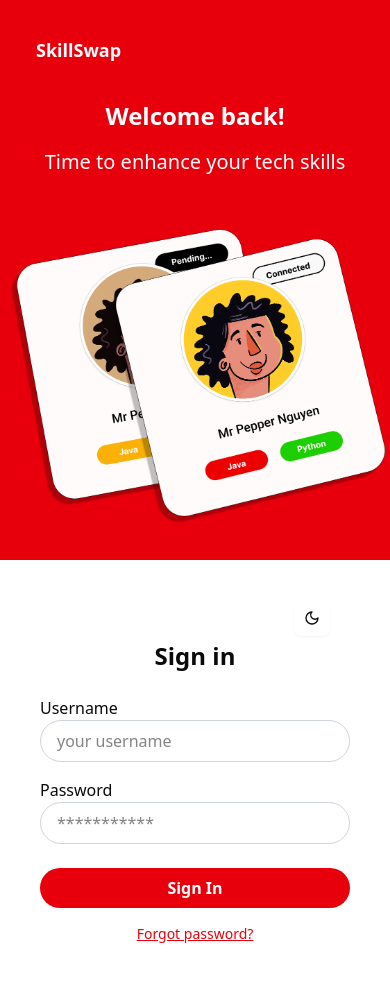
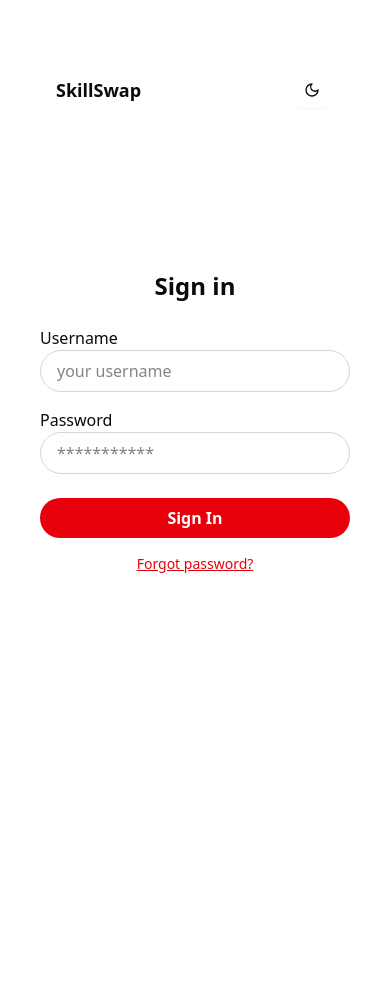
Before and after one commit to lpun-majessica/skill-swap, a Next.js app: page /login in a window 390 px wide. Shown: the top 982 px of the page. After the commit the page ends 844 px from the top, so only its background shows below. Built offline with nearby package versions, Linux system fonts and the light colour scheme.

Commit message:
responsive for mobile

```diff
--- a/src/app/login/page.js
+++ b/src/app/login/page.js
@@ -10,7 +10,6 @@ export default function LoginPage() {
 
   const handleLogin = (e) => {
     e.preventDefault(); // prevent reload
-
     if (login(username)) {
       router.push('/explore');
     } else {
@@ -20,8 +19,8 @@ export default function LoginPage() {
 
   return (
     <div className="min-h-screen grid grid-cols-1 md:grid-cols-5 font-sans">
-      {/* Left Side */}
-      <div className="bg-red-600 text-white justify-center relative col-span-2">
+      {/* Left Side: Hidden on Mobile */}
+      <div className="bg-red-600 text-white justify-center relative col-span-2 md:block hidden">
         <div className="p-9 text-lg font-bold">SkillSwap</div>
         <div className="text-center">
           <h1 className="text-2xl font-bold mb-4 w-full">Welcome back!</h1>
@@ -37,14 +36,16 @@ export default function LoginPage() {
       </div>
 
       {/* Right Side */}
-      <div className="bg-white flex justify-center relative col-span-3 dark dark:bg-[oklch(0.145_0_0)]">
-        <div className="absolute right-5 p-10">
-          <ModeToggle/>
+      <div className="bg-white flex justify-center relative col-span-3 md:col-span-3 dark dark:bg-[oklch(0.145_0_0)]">
+        <div className="absolute right-5 p-10 z-10 flex justify-between items-center w-full">
+          <div className="text-left"><div className="p-9 text-lg font-bold md:hidden visible text-left">SkillSwap</div></div>
+
+          <div className="text-right"><ModeToggle /></div>
         </div>
-        <div className="flex flex-col justify-center items-center px-10 py-20">
+        <div className="flex flex-col justify-center items-center px-10 py-20 w-full md:w-auto">
           <h2 className="text-2xl font-bold mb-6">Sign in</h2>
           <form className="w-full max-w-sm" onSubmit={handleLogin}>
-          <label htmlFor="username">Username</label>
+            <label htmlFor="username">Username</label>
             <input
               type="username"
               placeholder="your username"
```
